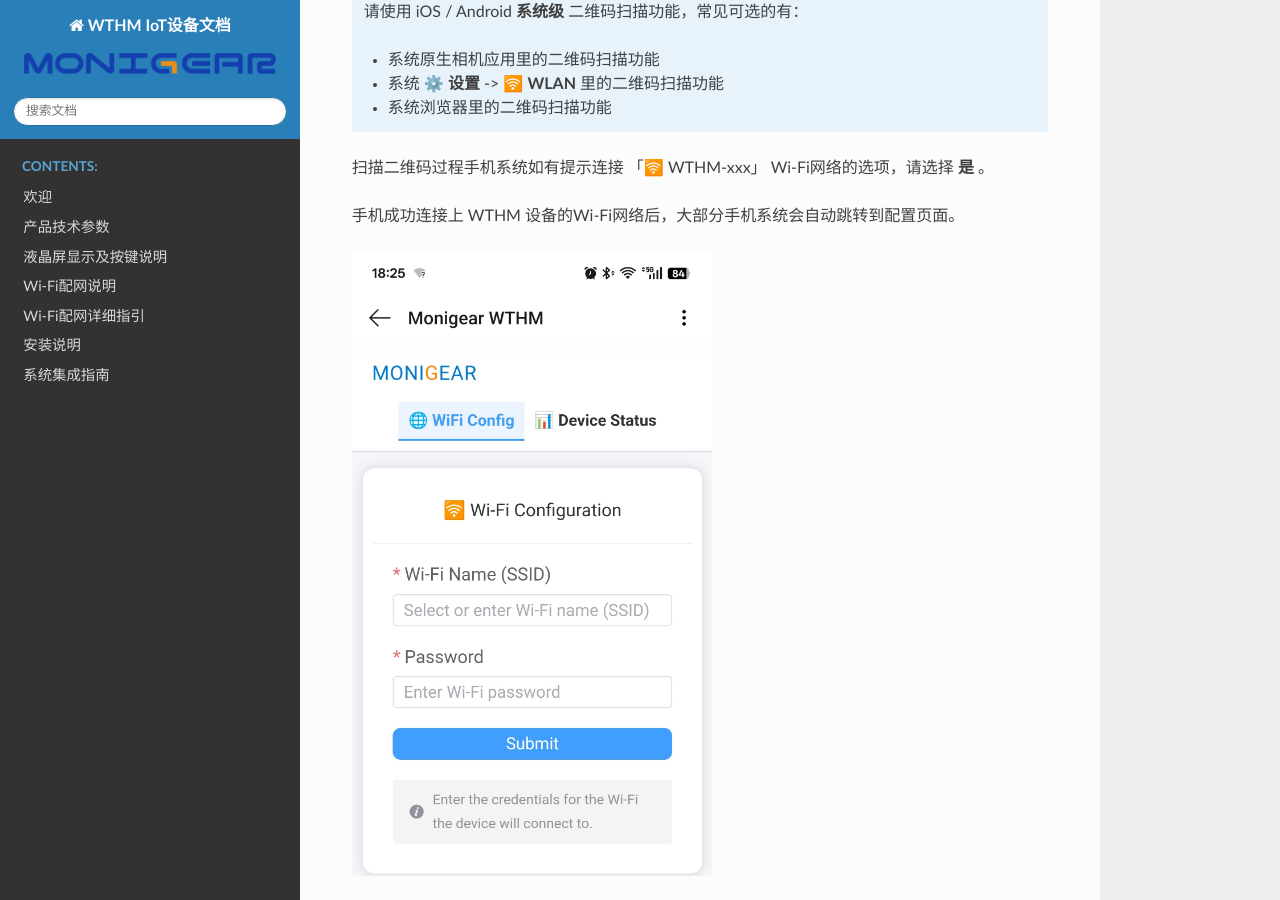
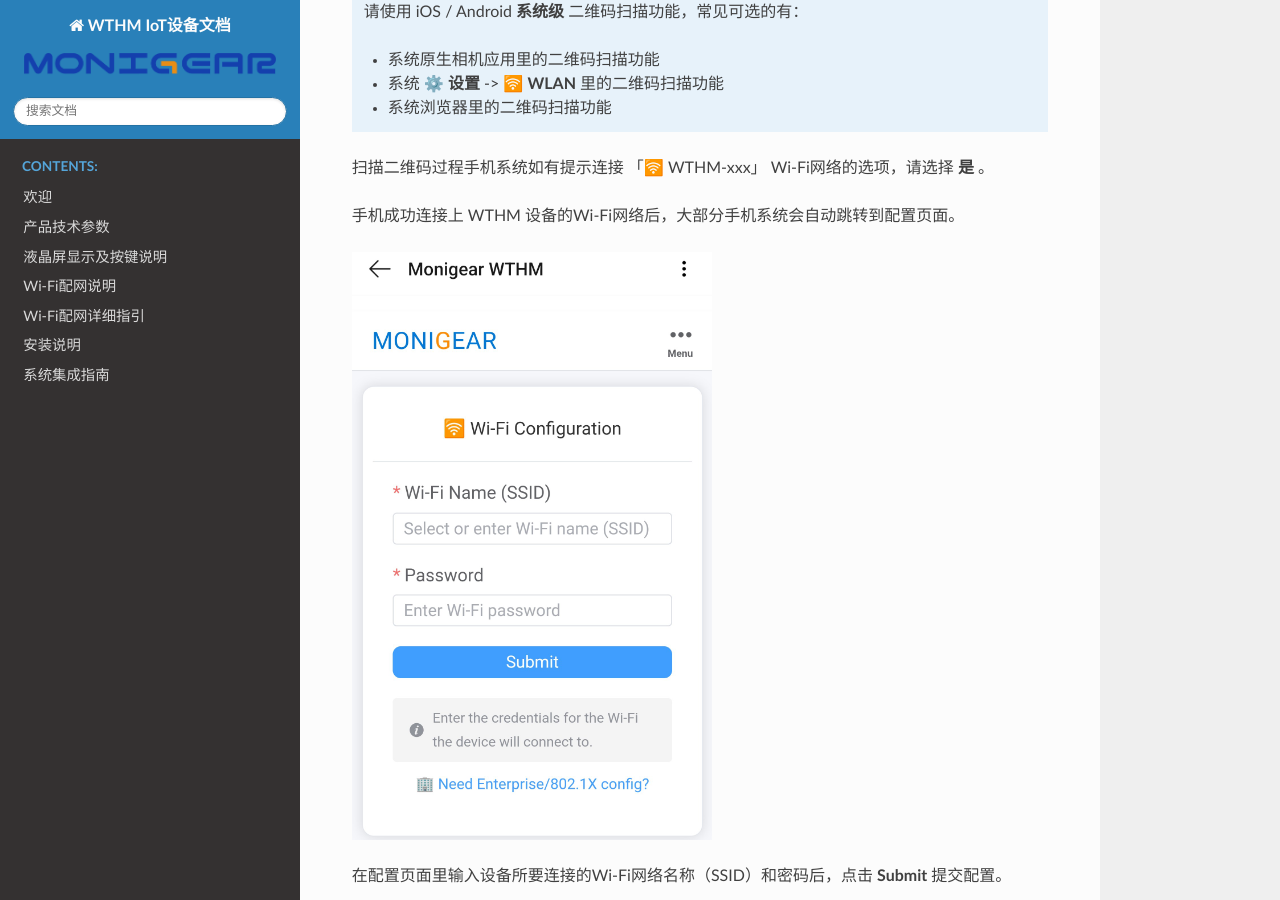
Before and after one commit to laosongbaba/wthm_docs_sphinx, a Sphinx documentation site: the page built from docs/zh/wifi-config.rst, in a window 1280 px wide and 900 px high, scrolled down 1263 px. Built offline with Sphinx 7.4.7 and the Read the Docs theme 3.1.0, drawn with Linux system fonts in a browser that asks for light colours.

Commit message:
update wifi-config.jpg

```diff
--- a/docs/en/wifi-config.rst
+++ b/docs/en/wifi-config.rst
@@ -38,7 +38,7 @@
 
 After your mobile phone successfully connects to the WTHM device's Wi-Fi network, most phone systems will automatically redirect to the configuration page.
 
-.. figure:: /_static/images/wifi-config.jpeg
+.. figure:: /_static/images/wifi-config.jpg
    :width: 360
    :alt: Wi-Fi config
 
--- a/docs/zh/wifi-config.rst
+++ b/docs/zh/wifi-config.rst
@@ -38,7 +38,7 @@
 
 手机成功连接上 WTHM 设备的Wi-Fi网络后，大部分手机系统会自动跳转到配置页面。
 
-.. figure:: /_static/images/wifi-config.jpeg
+.. figure:: /_static/images/wifi-config.jpg
    :width: 360
    :alt: Wi-Fi config
 
```
Also changed, not shown: docs/_static/images/wifi-config.jpeg (deleted), docs/_static/images/wifi-config.jpg (added).
